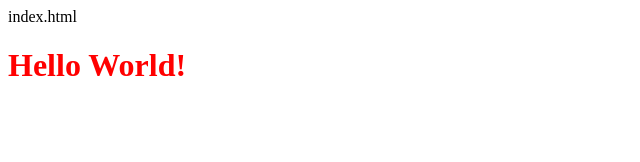
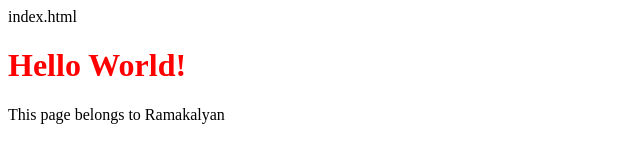
Before and after one commit to ramakalyan-0609/TestingProject, a plain HTML site: page index.html in a window 1280 px wide. Shown: the whole page, without its empty margins (0-640 px from the left). Drawn offline with Linux system fonts and the light colour scheme.

Commit message:
Added paragraph in html

```diff
--- a/index.html
+++ b/index.html
@@ -5,6 +5,7 @@ index.html
 </head>
 <body>
  <h1 class="heading"> Hello World! </h1>
+ <p> This page belongs to Ramakalyan </p>
 </body>
 
 
```
